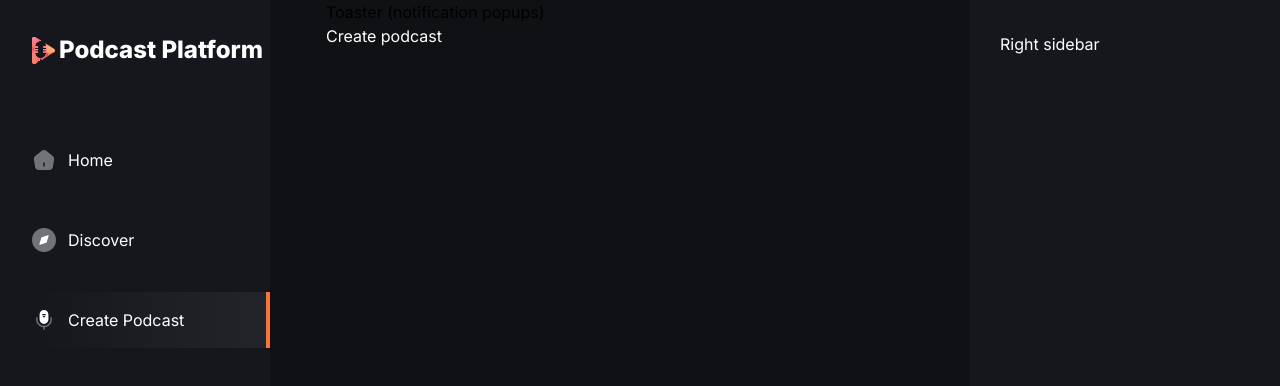
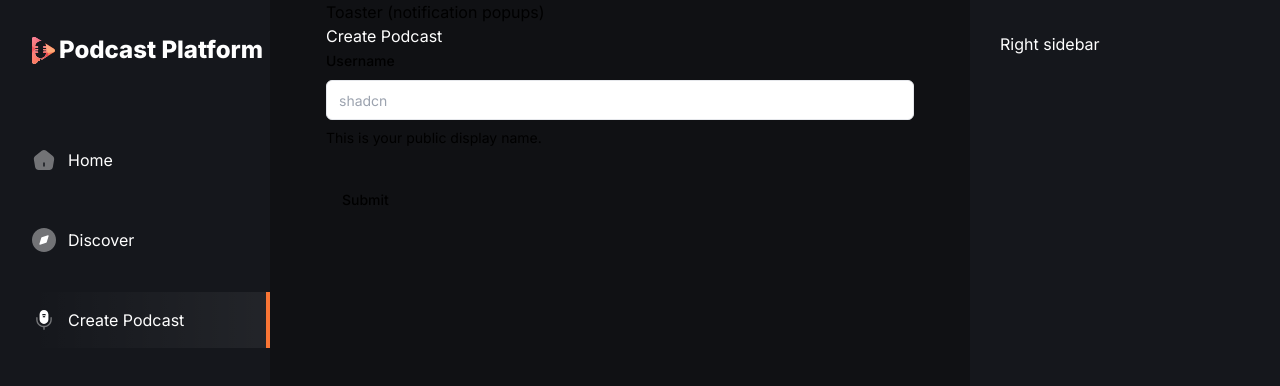
Before and after one commit to StefanSabevCsharp/PodcastAI, a Next.js app: page /create-podcast in a window 1280 px wide. Shown: the top 386 px of the page. Built offline with nearby package versions, Linux system fonts and the light colour scheme; no server answers.

Commit message:
minor changes

```diff
--- a/app/(auth)/layout.tsx
+++ b/app/(auth)/layout.tsx
@@ -1,3 +1,4 @@
+import Image from "next/image";
 
 export default function RootLayout({
   children,
@@ -5,8 +6,11 @@
   children: React.ReactNode;
 }>) {
   return (
-    <main>
-        {children}
+    <main className="relative h-screen w-full">
+      <div className=" absolute size-full">
+        <Image src="/images/bg-img.png" alt="background" fill className="size-full" />
+      </div>
+      {children}
     </main>
   );
 }
--- a/app/(root)/create-podcast/page.tsx
+++ b/app/(root)/create-podcast/page.tsx
@@ -1,5 +1,70 @@
+"use client"
+
+import { zodResolver } from "@hookform/resolvers/zod"
+import { useForm } from "react-hook-form"
+import { z } from "zod"
+import { Button } from "@/components/ui/button"
+import {
+  Form,
+  FormControl,
+  FormDescription,
+  FormField,
+  FormItem,
+  FormLabel,
+  FormMessage,
+} from "@/components/ui/form"
+import { Input } from "@/components/ui/input"
+
+const formSchema = z.object({
+  username: z.string().min(2, {
+    message: "Username must be at least 2 characters.",
+  }),
+})
+
+
 export default function CreatePodcast() {
+
+
+  // 1. Define your form.
+  const form = useForm<z.infer<typeof formSchema>>({
+    resolver: zodResolver(formSchema),
+    defaultValues: {
+      username: "",
+    },
+  })
+
+  // 2. Define a submit handler.
+  function onSubmit(values: z.infer<typeof formSchema>) {
+    // Do something with the form values.
+    // ✅ This will be type-safe and validated.
+    console.log(values)
+  }
+
+
   return (
-    <p className="text-white-1">Create podcast</p>
+    <>
+      <h1 className="text-white-1"> Create Podcast</h1>
+      <Form {...form}>
+        <form onSubmit={form.handleSubmit(onSubmit)} className="space-y-8">
+          <FormField
+            control={form.control}
+            name="username"
+            render={({ field }) => (
+              <FormItem>
+                <FormLabel>Username</FormLabel>
+                <FormControl>
+                  <Input placeholder="shadcn" {...field} />
+                </FormControl>
+                <FormDescription>
+                  This is your public display name.
+                </FormDescription>
+                <FormMessage />
+              </FormItem>
+            )}
+          />
+          <Button type="submit">Submit</Button>
+        </form>
+      </Form>
+    </>
   );
 }
--- a/app/(root)/discover/page.tsx
+++ b/app/(root)/discover/page.tsx
@@ -1,5 +1,7 @@
 export default function Discover() {
   return (
-    <p className="text-white-1">Discover</p>
+  <div>
+    <h1 className="text-20 font-bold text-white-1 ">Discover</h1>
+  </div>
   );
 }
--- a/convex/http.ts
+++ b/convex/http.ts
@@ -17,7 +17,7 @@
         clerkId: event.data.id,
         email: event.data.email_addresses[0].email_address,
         imageUrl: event.data.image_url,
-        name: event.data.first_name as string,
+        name: event.data.first_name!,
       });
       break;
     // case "user.updated":
@@ -49,7 +49,6 @@
 const validateRequest = async (
   req: Request
 ): Promise<WebhookEvent | undefined> => {
-  // key note : add the webhook secret variable to the environment variables field in convex dashboard setting
   const webhookSecret = process.env.CLERK_WEBHOOK_SECRET!;
   if (!webhookSecret) {
     throw new Error("CLERK_WEBHOOK_SECRET is not defined");
```
Also changed, not shown: constants/index.ts (indentation only), 1 other file (tests, documents, lock files or other folders).
